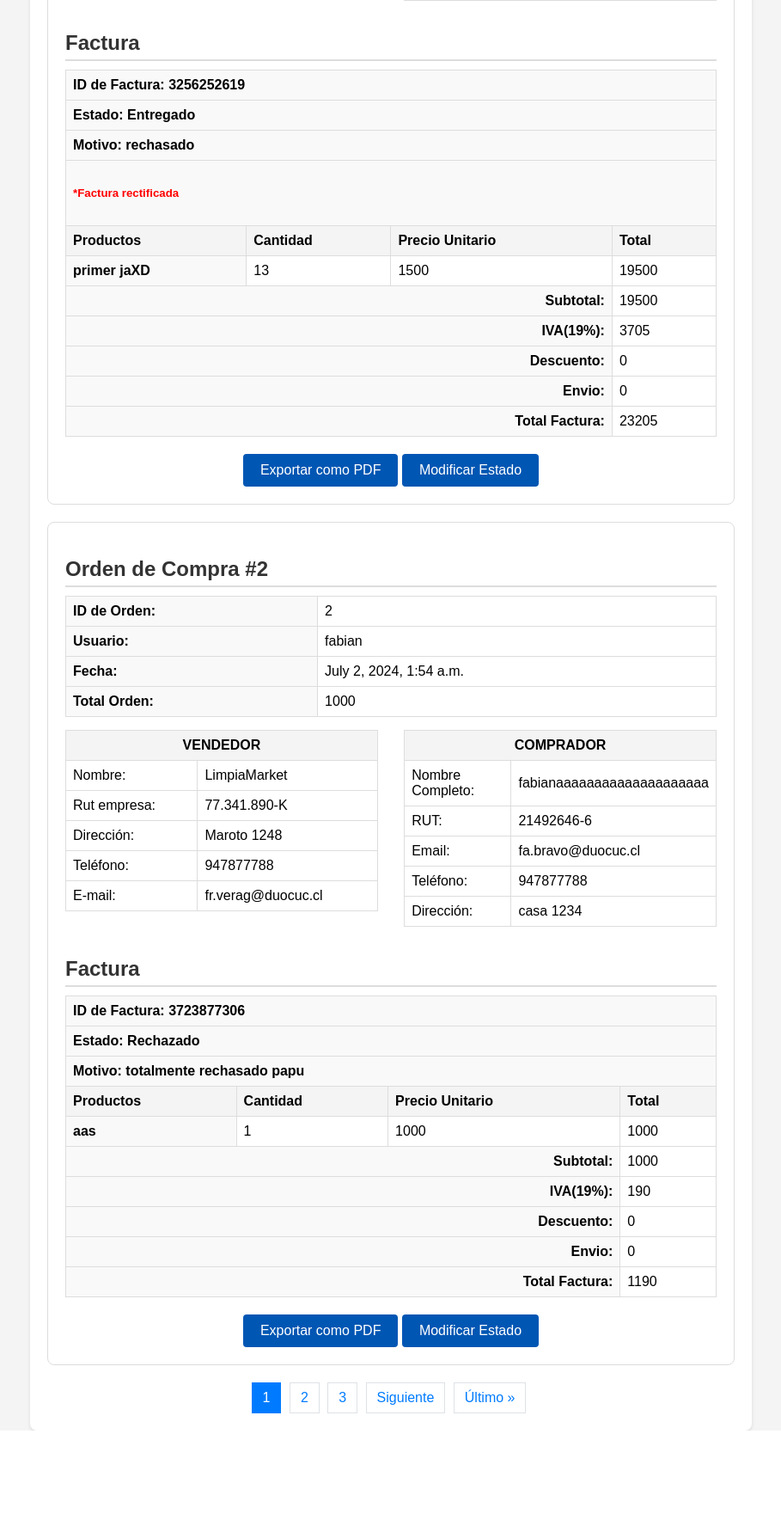
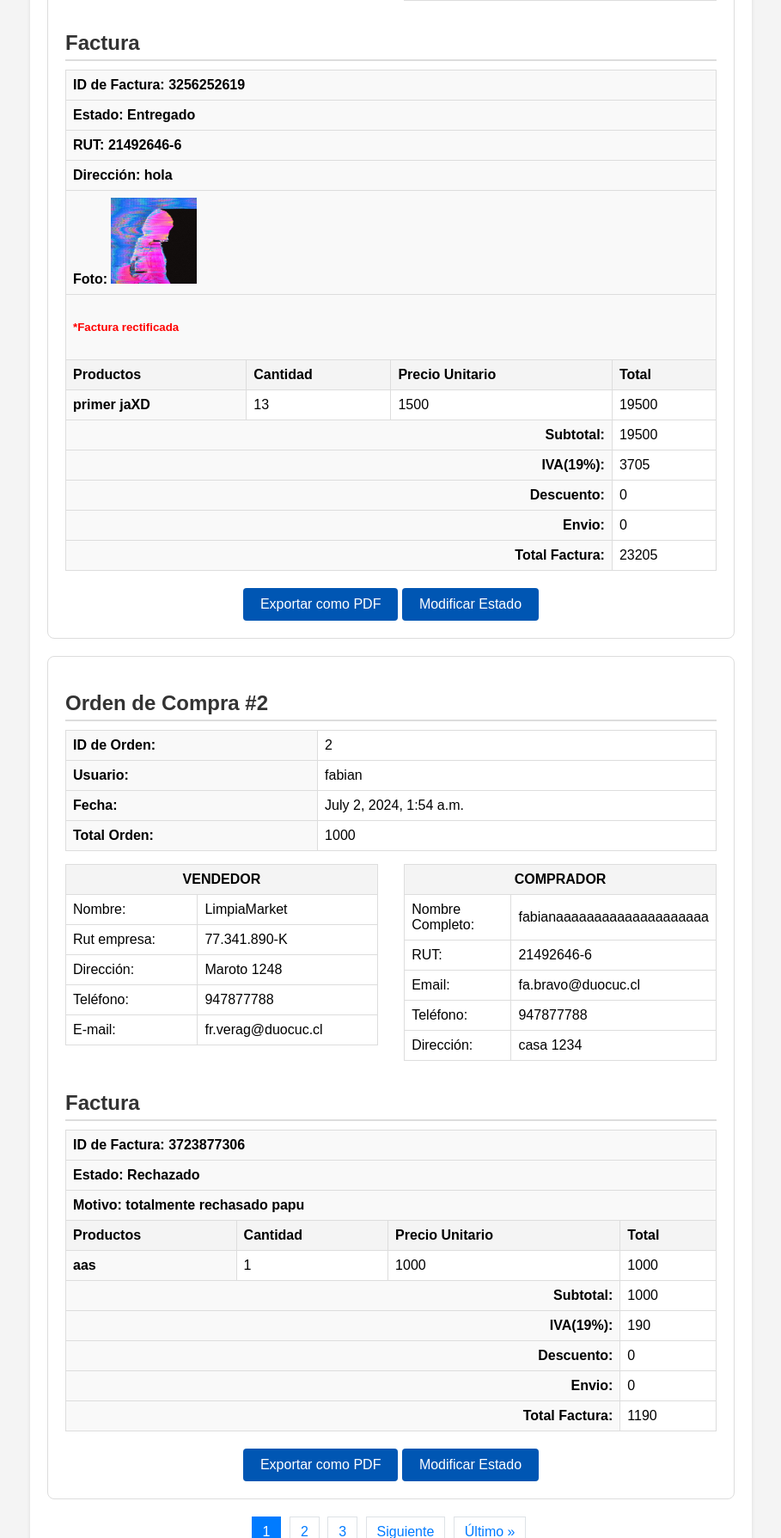
Before and after one commit to dngz/LimpioMarket, a Django app: page /lista_productos/ in a window 1280 px wide. Shown: the part 648-2437 px from the top of the page at 86% size, without its empty margins (185-1094 px from the left). Before the commit the page ends 2312 px from the top, so only its background shows below. Run offline with Django 5.2, Linux system fonts and the light colour scheme; a user stored in the database is signed in; data comes from the database, SQL or seed files in the repository; both versions use the stored data as it was after the commit; some libraries are stand-ins or nearby versions.

Commit message:
ordenes entergadas fix, modificar estado permite rut, direccion, foto

```diff
--- a/LimpioMarket/webMarket/models.py
+++ b/LimpioMarket/webMarket/models.py
@@ -104,6 +104,11 @@ class Factura(models.Model):
     estado = models.CharField(max_length=20, default='Por entregar')
     motivo = models.TextField(null=True, blank=True)
 
+    # Nuevos campos para el estado 'Entregado'
+    rut = models.CharField(max_length=12, null=True, blank=True)
+    direccion = models.CharField(max_length=255, null=True, blank=True)
+    foto = models.ImageField(upload_to='static/img/', null=True, blank=True)
+
     def __str__(self):
         return self.numero_factura
 
--- a/LimpioMarket/webMarket/templates/lista.html
+++ b/LimpioMarket/webMarket/templates/lista.html
@@ -120,9 +120,26 @@
                         <tr>
                             <td colspan="4"><strong>Estado:</strong> {{ item.factura.estado }}</td>
                         </tr>
+                        {% if item.factura.estado == "Rechazado" %}
                         <tr>
-                            <td colspan="4"><strong>Motivo:</strong> {{ item.factura.motivo }}</td> <!-- Nuevo campo -->
+                            <td colspan="4"><strong>Motivo:</strong> {{ item.factura.motivo }}</td>
                         </tr>
+                        {% elif item.factura.estado == "Entregado" %}
+                        <tr>
+                            <td colspan="4"><strong>RUT:</strong> {{ item.factura.rut }}</td>
+                        </tr>
+                        <tr>
+                            <td colspan="4"><strong>Dirección:</strong> {{ item.factura.direccion }}</td>
+                        </tr>
+                        <tr>
+                            <td colspan="4">
+                                <strong>Foto:</strong>
+                                <a href="{{ item.factura.foto }}" target="_blank">
+                                    <img src="{{ item.factura.foto }}" alt="Foto" style="max-width: 100px; max-height: 100px;">
+                                </a>
+                            </td>
+                        </tr>
+                        {% endif %}
                         {% if item.factura.condicion == "rectificado" %}
                         <td colspan="4" style="color: red;">
                             <h5>*Factura rectificada</h5>
@@ -222,7 +239,7 @@
         </div>
         {% if not es_superusuario %}
         <div class="button-container">
-            <a href="{% url 'facturas_entregadas' %}" class="btn">Ver Facturas Entregadas</a>
+            <a href="{% url 'facturas_entregadas' %}" class="btn">Mis facturas recibidas</a>
         </div>
 
         <div class="button-container">
@@ -241,39 +258,33 @@
             const facturaElement = this.closest('.orden');
             const doc = new jsPDF();
 
-                    // Set initial y coordinate for text and tables
             let y = 10;
 
-                    // Add Factura title
             doc.text('Factura', 10, y);
             y += 10;
 
-                    // Información de la factura
             doc.autoTable({
                 startY: y,
                 html: facturaElement.querySelector('.info-container table')
             });
-                    y = doc.lastAutoTable.finalY + 10; // Update y coordinate
+            y = doc.lastAutoTable.finalY + 10;
 
-                    // Información del vendedor
             doc.text('Vendedor', 10, y);
             y += 10;
             doc.autoTable({
                 startY: y,
                 html: facturaElement.querySelector('.vendedor table')
             });
-                    y = doc.lastAutoTable.finalY + 10; // Update y coordinate
+            y = doc.lastAutoTable.finalY + 10;
 
-                    // Información del comprador
             doc.text('Comprador', 10, y);
             y += 10;
             doc.autoTable({
                 startY: y,
                 html: facturaElement.querySelector('.comprador table')
             });
-                    y = doc.lastAutoTable.finalY + 10; // Update y coordinate
+            y = doc.lastAutoTable.finalY + 10;
 
-                    // Información de la factura
             doc.text('Detalles de la Factura', 10, y);
             y += 10;
             doc.autoTable({
@@ -296,29 +307,75 @@
                 '<option value="Entregado">Entregado</option>' +
                 '<option value="Rechazado">Rechazado</option>' +
                 '</select>' +
-                            '<br>' +
+                '<div id="entregado-fields" style="display: none; margin-top: 10px;">' +
+                '<label for="rut">RUT:</label>' +
+                '<input id="rut" class="swal2-input" type="text" />' +
+                '<label for="direccion">Dirección:</label>' +
+                '<input id="direccion" class="swal2-input" type="text" />' +
+                '<label for="foto">Adjuntar Foto:</label>' +
+                '<input id="foto" class="swal2-file" type="file" accept="image/*" />' +
+                '</div>' +
+                '<div id="rechazado-fields" style="margin-top: 10px;">' +
                 '<label for="motivo">Motivo:</label>' +
-                            '<textarea id="motivo" class="swal2-textarea"></textarea>',
+                '<textarea id="motivo" class="swal2-textarea"></textarea>' +
+                '</div>',
             preConfirm: () => {
                 const estado = document.getElementById('estado').value;
-                            const motivo = document.getElementById('motivo').value;
-                            return { estado: estado, motivo: motivo };
+                let data = { estado: estado };
+                if (estado === 'Entregado') {
+                    data.rut = document.getElementById('rut').value;
+                    data.direccion = document.getElementById('direccion').value;
+                    const foto = document.getElementById('foto').files[0];
+                    if (foto) {
+                        data.foto = foto;
+                    }
+                } else if (estado === 'Rechazado') {
+                    data.motivo = document.getElementById('motivo').value;
+                }
+                return data;
             },
             showCancelButton: true,
             confirmButtonText: 'Guardar',
-                        cancelButtonText: 'Cancelar'
+            cancelButtonText: 'Cancelar',
+            didOpen: () => {
+                const estadoSelect = document.getElementById('estado');
+                const entregadoFields = document.getElementById('entregado-fields');
+                const rechazadoFields = document.getElementById('rechazado-fields');
+
+                estadoSelect.addEventListener('change', function () {
+                    if (this.value === 'Entregado') {
+                        entregadoFields.style.display = 'block';
+                        rechazadoFields.style.display = 'none';
+                    } else {
+                        entregadoFields.style.display = 'none';
+                        rechazadoFields.style.display = 'block';
+                    }
+                });
+
+                estadoSelect.dispatchEvent(new Event('change'));
+            }
         }).then((result) => {
             if (result.isConfirmed) {
-                            const estado = result.value.estado;
-                            const motivo = result.value.motivo;
+                const data = result.value;
+
+                const formData = new FormData();
+                formData.append('estado', data.estado);
+                if (data.estado === 'Entregado') {
+                    formData.append('rut', data.rut);
+                    formData.append('direccion', data.direccion);
+                    if (data.foto) {
+                        formData.append('foto', data.foto);
+                    }
+                } else if (data.estado === 'Rechazado') {
+                    formData.append('motivo', data.motivo);
+                }
 
                 fetch(`/ordenes/${ordenId}/modificar_estado/`, {
                     method: 'POST',
                     headers: {
-                                    'Content-Type': 'application/json',
                         'X-CSRFToken': '{{ csrf_token }}'
                     },
-                                body: JSON.stringify({ estado: estado, motivo: motivo })
+                    body: formData
                 }).then(response => {
                     if (response.ok) {
                         Swal.fire('Éxito', 'El estado se cambió correctamente.', 'success').then(() => {
--- a/LimpioMarket/webMarket/views.py
+++ b/LimpioMarket/webMarket/views.py
@@ -273,25 +273,55 @@ def logout_view(request):
 def modificar_estado_orden(request, orden_id):
     if request.method == 'POST' and request.user.is_superuser:
         orden = get_object_or_404(OrdenDeCompra, id=orden_id)
-        data = json.loads(request.body.decode('utf-8'))
+
+        if request.content_type == 'application/json':
+            # Cuando los datos son enviados como JSON
+            data = json.loads(request.body.decode('utf-8'))
+        else:
+            # Cuando los datos son enviados como form-data (para manejar archivos)
+            data = request.POST
+
         estado = data.get('estado')
-        motivo = data.get('motivo')
 
-        if estado and motivo:
+        if estado:
+            if estado == 'Entregado':
+                rut = data.get('rut')
+                direccion = data.get('direccion')
+                foto = request.FILES.get('foto')
+
+                if not rut or not direccion or not foto:
+                    return JsonResponse({'error': 'Debe proporcionar RUT, dirección y foto para el estado "Entregado".'}, status=400)
+
+                # Guardar los detalles adicionales en la factura
+                orden.factura.rut = rut
+                orden.factura.direccion = direccion
+                orden.factura.foto = foto
+
+                # Asignar "Entregado" como motivo predeterminado
+                motivo = "Entregado"
+
+            elif estado == 'Rechazado':
+                motivo = data.get('motivo')
+                if not motivo:
+                    return JsonResponse({'error': 'Debe proporcionar un motivo para el estado "Rechazado".'}, status=400)
+
+                # Guardar el motivo en la factura
+                orden.factura.motivo = motivo
+
             # Crear un nuevo registro en DetalleEstado
             DetalleEstado.objects.create(
                 factura=orden.factura,
                 estado=estado,
-                motivo=motivo
+                motivo=motivo  # Guardar el motivo "Entregado" o el proporcionado
             )
 
+            # Actualizar el estado de la factura
             orden.factura.estado = estado
-            orden.factura.motivo = motivo
             orden.factura.save()
 
             return JsonResponse({'success': 'Estado de la orden actualizado con éxito.'})
         else:
-            return JsonResponse({'error': 'Debe ingresar un estado y un motivo.'}, status=400)
+            return JsonResponse({'error': 'Debe ingresar un estado.'}, status=400)
     return JsonResponse({'error': 'Método no permitido.'}, status=405)
 
 @login_required
@@ -338,7 +368,11 @@ def modificar_estado(request, orden_id):
 
 @login_required
 def lista_facturas_entregadas(request):
-    facturas_entregadas = Factura.objects.filter(estado='Entregado').prefetch_related('orden_de_compra__detalles__producto')
+    # Filtrar facturas entregadas que pertenecen al usuario actual
+    facturas_entregadas = Factura.objects.filter(
+        estado='Entregado',
+        orden_de_compra__usuario=request.user  # Asumiendo que hay un campo 'usuario' en la orden de compra
+    ).prefetch_related('orden_de_compra__detalles__producto')
 
     facturas_con_detalles = []
     for factura in facturas_entregadas:
```
Also changed, not shown: LimpioMarket/webMarket/templates/facturas_entregadas.html (+56 -19 lines), LimpioMarket/db.sqlite3, LimpioMarket/static/img/download_1.jpg (added), LimpioMarket/webMarket/migrations/0002_factura_direccion_factura_foto_factura_rut.py (added). Lines whose indentation alone changed are shown as unchanged.
